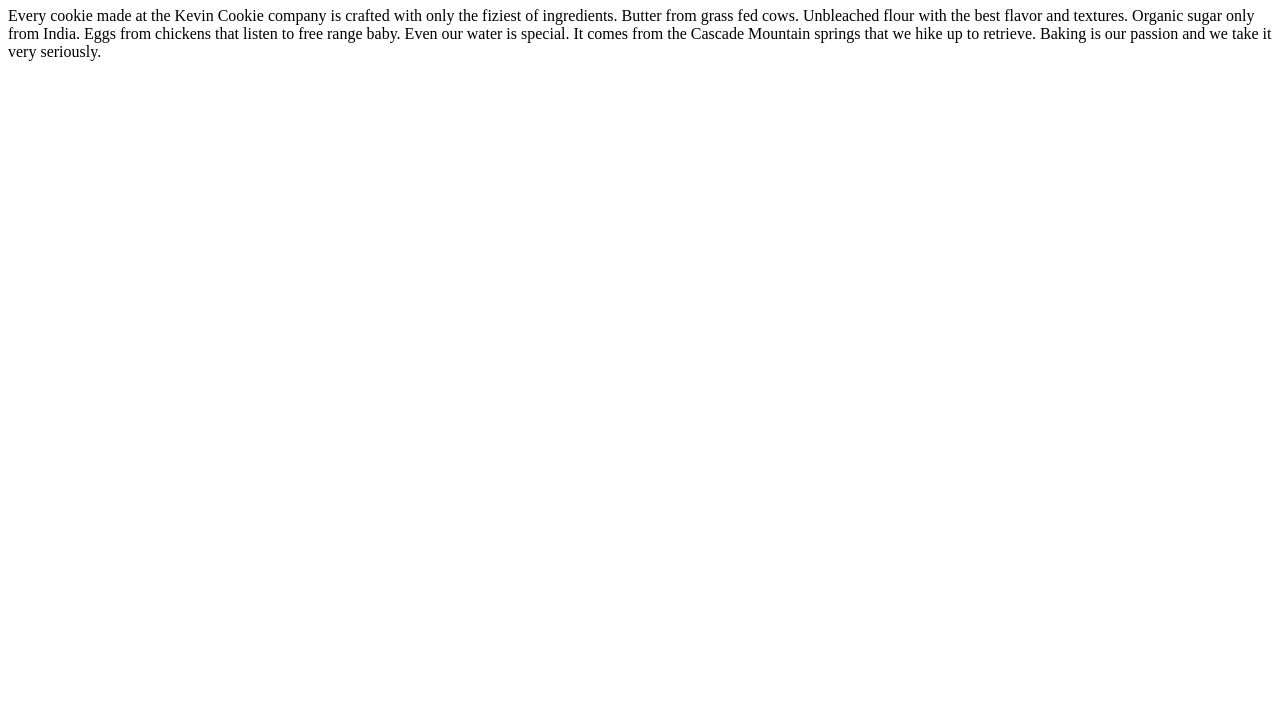
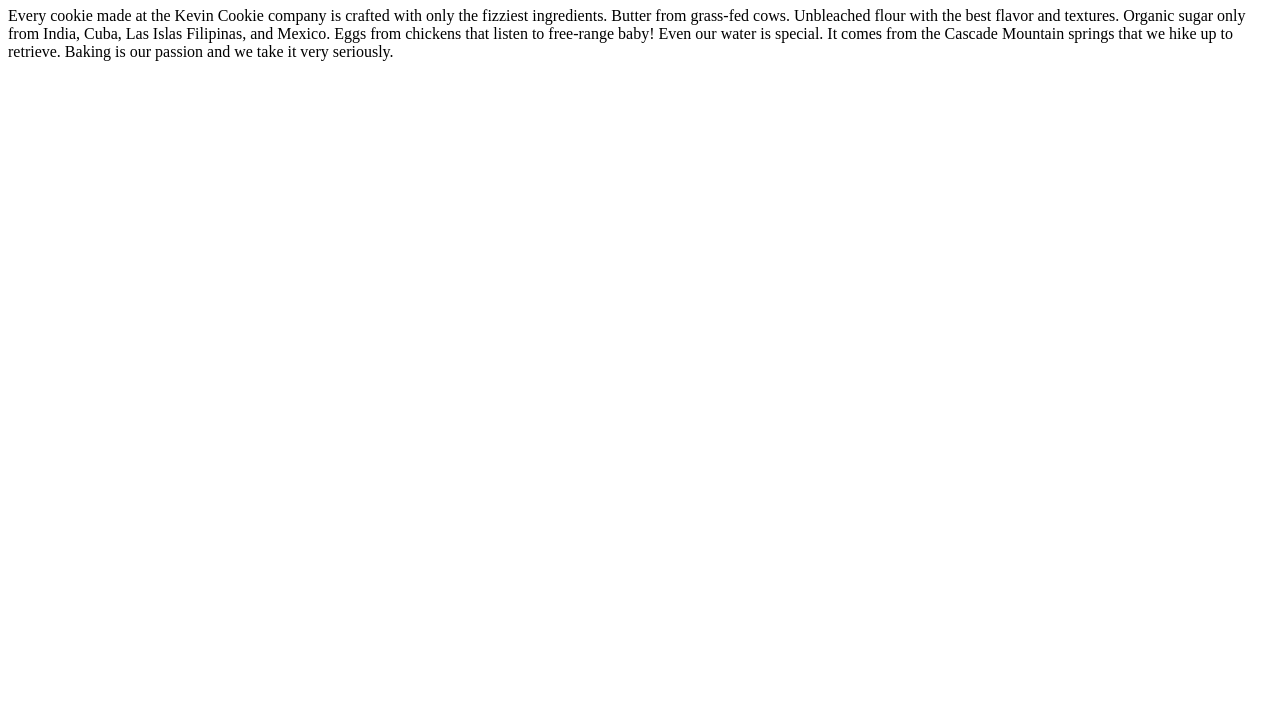
Before and after one commit to kezHay4dini2023/examplerepotoknowgit, a plain HTML site: page index.htm in a window 1280 px wide. Shown: the part 73-800 px from the top of the page. Drawn offline with Linux system fonts and the light colour scheme.

Commit message:
Update index.htm

```diff
--- a/index.htm
+++ b/index.htm
@@ -3,7 +3,7 @@
 <body>
 
 <h1>Deliciousness in every bite!</h1>
-<p>Every cookie made at the Kevin Cookie company is crafted with only the fiziest of ingredients. Butter from grass fed cows. Unbleached flour with the best flavor and textures. Organic sugar only from India. Eggs from chickens that listen to free range baby. Even our water is special. It comes from the Cascade Mountain springs that we hike up to retrieve. Baking is our passion and we take it very seriously.</p>
+<p>Every cookie made at the Kevin Cookie company is crafted with only the fizziest ingredients. Butter from grass-fed cows. Unbleached flour with the best flavor and textures. Organic sugar only from India, Cuba, Las Islas Filipinas, and Mexico. Eggs from chickens that listen to free-range baby! Even our water is special. It comes from the Cascade Mountain springs that we hike up to retrieve. Baking is our passion and we take it very seriously.</p>
 
 </body>
 </html>
```
